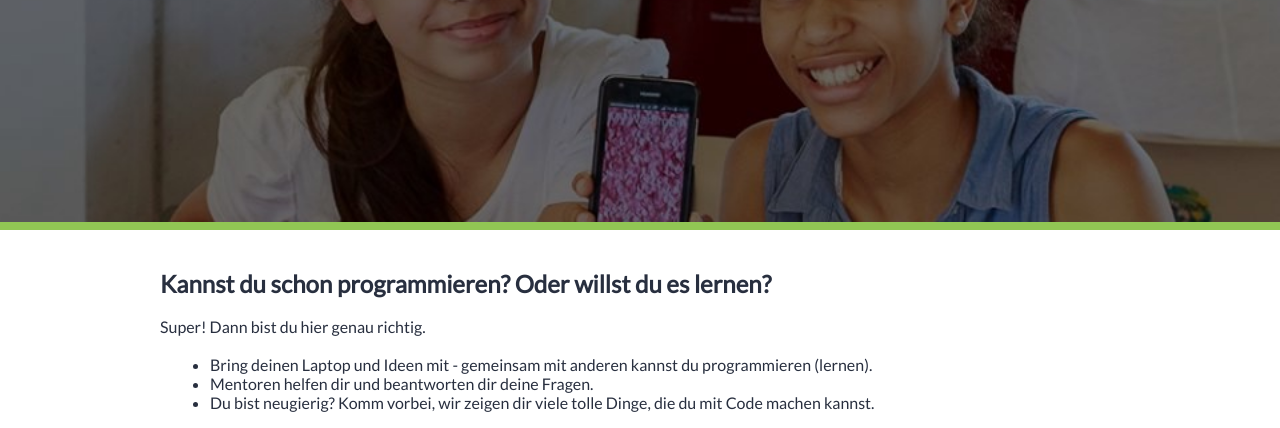
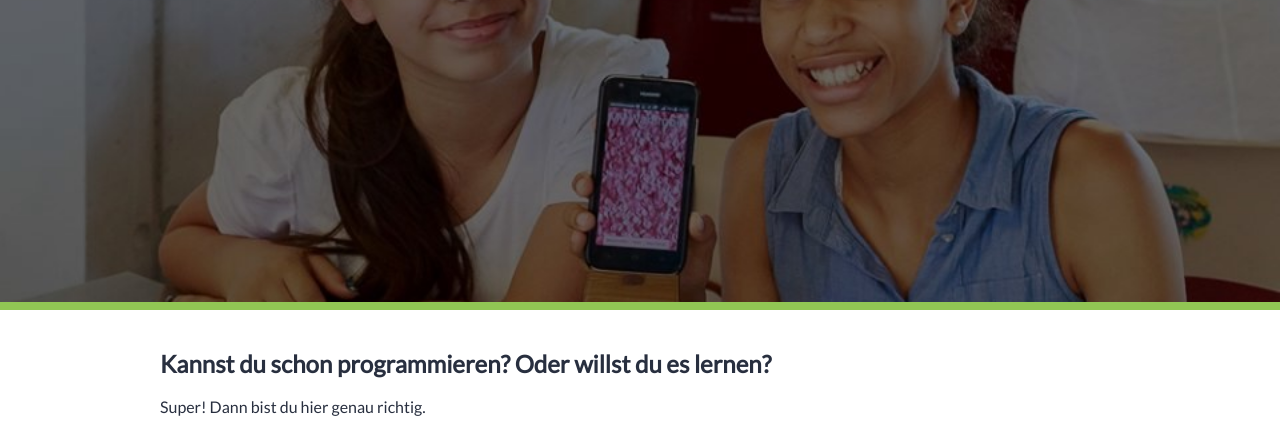
Before and after one commit to Portabella/opencodeclub, a plain HTML site: page index.html in a window 1280 px wide. Shown: the part 298-726 px from the top of the page. Drawn offline with Linux system fonts and the light colour scheme.

Commit message:
Update style.css

```diff
--- a/css/style.css
+++ b/css/style.css
@@ -93,7 +93,7 @@ ul{
 
 #banner {
     width: 100%;
-    height: 520px;
+    height: 600px;
     z-index: 0;
 
     background: url(../images/background.jpeg);
```
